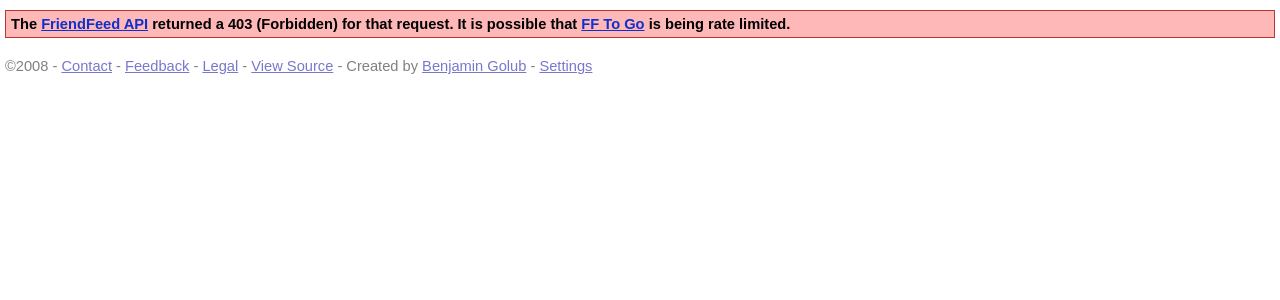
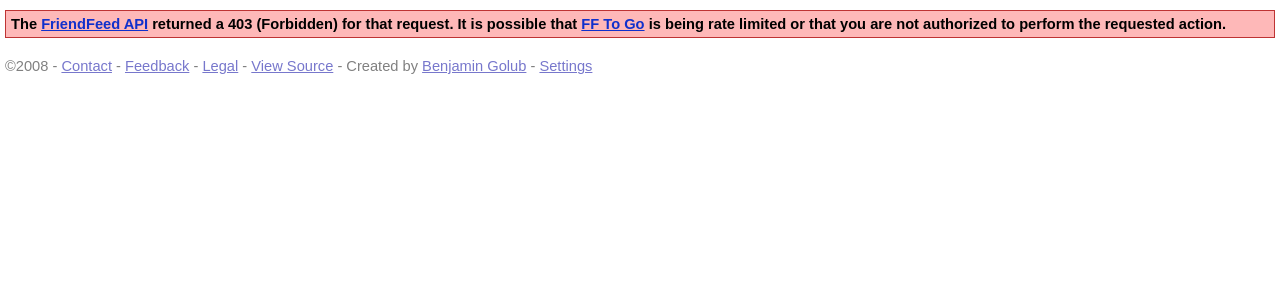
Before and after one commit to bgolub/fftogo, a Django app: template templates/403.html in a window 1280 px wide. Shown: the part 27-327 px from the top of the page. Run offline with Django 3.2, Linux system fonts and the light colour scheme; the template is opened without the code that fills it, so the values that code supplies are empty.

Commit message:
403 happens when viewing a private feed/room so modify the error

```diff
--- a/templates/403.html
+++ b/templates/403.html
@@ -8,6 +8,7 @@
     <div class="error">
         The <a href="http://friendfeed.com/api/">FriendFeed API</a> returned a
         403 (Forbidden) for that request. It is possible that
-        <a href="/">FF To Go</a> is being rate limited.
+        <a href="/">FF To Go</a> is being rate limited or that you are not
+        authorized to perform the requested action.
     </div>
 {% endblock %}
```
